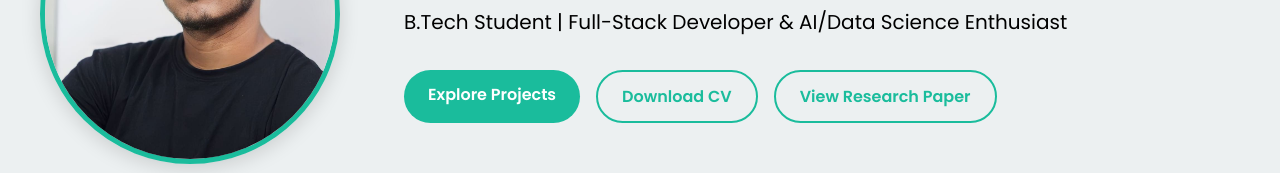
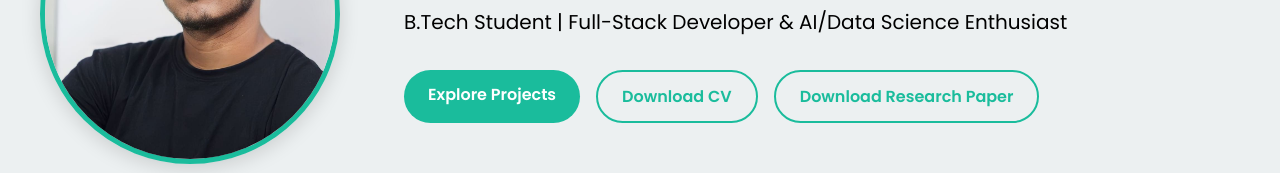
Before and after one commit to SundaramDev/Portfolio, a plain HTML site: page index.html in a window 1280 px wide. Shown: the part 430-603 px from the top of the page. Drawn offline with Linux system fonts and the light colour scheme.

Commit message:
Paper correction

```diff
--- a/index.html
+++ b/index.html
@@ -40,7 +40,8 @@
             <div class="hero-actions">
                 <a href="#projects" class="btn primary-btn">Explore Projects</a>
                 <a href="files/Sundaram_CV.pdf" download class="btn secondary-btn">Download CV</a>
-                <a href="files/Travel_Planner_Acl.pdf" target="_blank" class="btn secondary-btn">View Research Paper</a>
+               <a href="files/Travel_Planner_Acl.pdf" download class="btn secondary-btn">Download Research Paper</a>
+
             </div>
         </div>
     </div>
```
